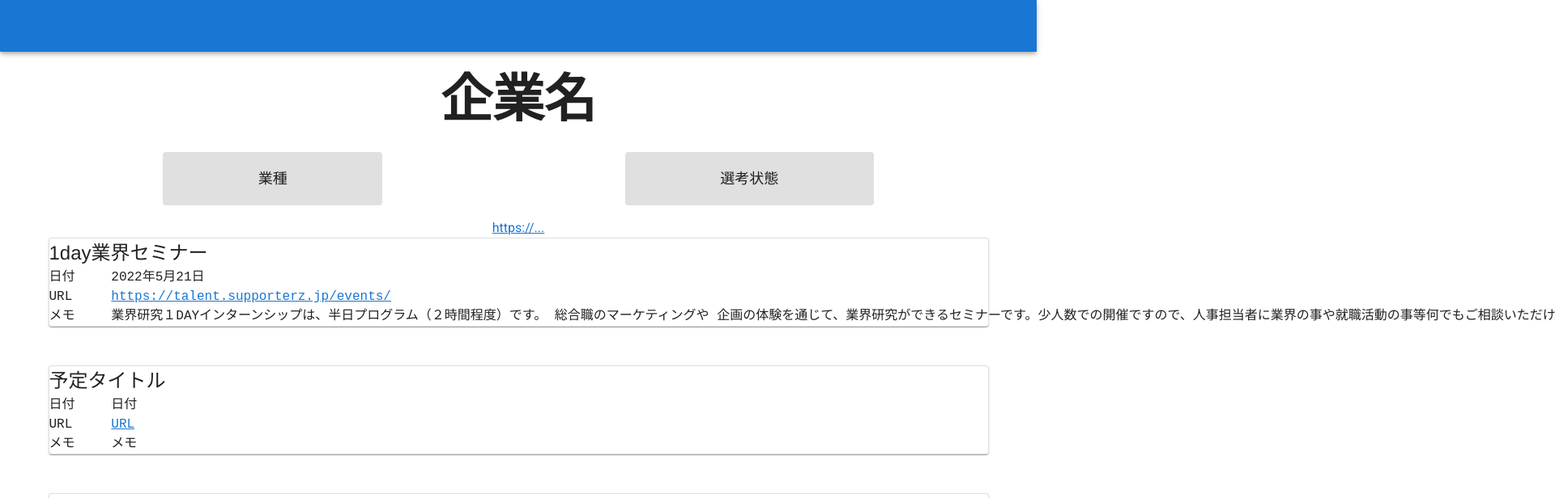
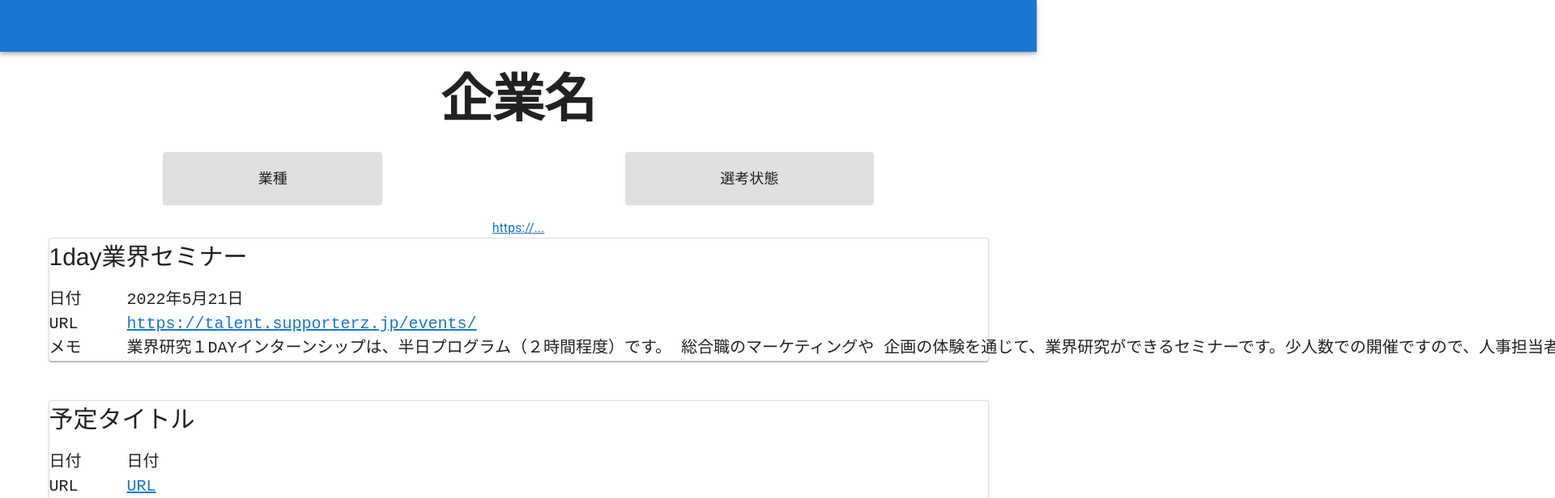
Before and after one commit to masudaryuto/mitm-app, a Vue app: page /company in a window 1280 px wide. Shown: the top 616 px of the page at 81% size, 1920 px wide, since content can reach past the window. Built offline with nearby package versions, Linux system fonts and the light colour scheme.

Commit message:
簡単な修正

```diff
--- a/package.json
+++ b/package.json
@@ -14,6 +14,7 @@
     "core-js": "^3.8.3",
     "register-service-worker": "^1.7.2",
     "vue": "^2.6.14",
+    "vue-axios": "^3.4.1",
     "vue-class-component": "^7.2.3",
     "vue-property-decorator": "^9.1.2",
     "vue-router": "^3.5.1",
--- a/src/App.vue
+++ b/src/App.vue
@@ -19,6 +19,7 @@
 <script lang="ts">
 import Vue from 'vue';
 
+
 export default Vue.extend({
   name: 'App',
 
@@ -26,4 +27,6 @@ export default Vue.extend({
     //
   }),
 });
+
+
 </script>
--- a/src/components/VMain.vue
+++ b/src/components/VMain.vue
@@ -54,6 +54,8 @@
 
     </div>
 
+    <input @click="getIp()" type="button" value="IPを取得">
+
 
 
 
@@ -73,6 +75,17 @@ export default class VMain extends Vue {
   public login(){
     return 0
   }
+
+//44.193.226.79/api/companies/903861419
+  public getIp() {
+    this.axios.get('44.193.226.79/api/companies/')
+    .then((response) => {
+        alert(response.data.origin);
+    })
+    .catch((e) => {
+      alert(e);
+    });
+  }
 }
 </script>
 
--- a/src/components/mitm-app/VCompany.vue
+++ b/src/components/mitm-app/VCompany.vue
@@ -50,16 +50,16 @@
 			outlined
 			title
 			>
-			<div class="schedule_title" id="schedule-title">
+			<div class="schedule-title">
 				<p>{{companySchedule.scheduleTitle}}</p>
 			</div>
-			<div class="schedule_date">
+			<div class="schedule-date">
 				<pre>日付&#009;&#009;{{companySchedule.scheduleDate}}</pre>
 			</div>
-			<div class="company_url">
+			<div class="schedule-url">
 				<pre>URL&#009;&#009;<a v-bind:href="companySchedule.scheduleUrl">{{companySchedule.scheduleUrl}}</a></pre>
 			</div>
-			<div class="memo">
+			<div class="schedule-memo">
 				<pre>メモ&#009;&#009;{{companySchedule.scheduleMemo}}</pre>
 			</div>
 		</v-card>
@@ -120,15 +120,19 @@ export default class VCompany extends Vue {
 
 }
 
-#schedule-title{
-	font-size: 24px;
+.schedule-title{
+	font-size: 30px;
 	font-family:'Franklin Gothic Medium', 'Arial Narrow', Arial, sans-serif;
 
 }
-#schedule-title > p{
+.schedule-title > p{
 	margin-bottom: 0%;
+}
+.schedule-date ,.schedule-url, .schedule-url, .schedule-memo > pre{
+	font-size: 20px;
 }
 
 
 
+
 </style>
--- a/src/main.ts
+++ b/src/main.ts
@@ -5,7 +5,13 @@ import router from './router'
 import store from './store'
 import vuetify from './plugins/vuetify'
 
+import axios from 'axios' //追加
+import VueAxios from 'vue-axios' //追加
+
+
 Vue.config.productionTip = false
+
+Vue.use(VueAxios, axios) //追加
 
 new Vue({
   router,
```
Also changed, not shown: cookie.txt (added), 1 other file (tests, documents, lock files or other folders).
